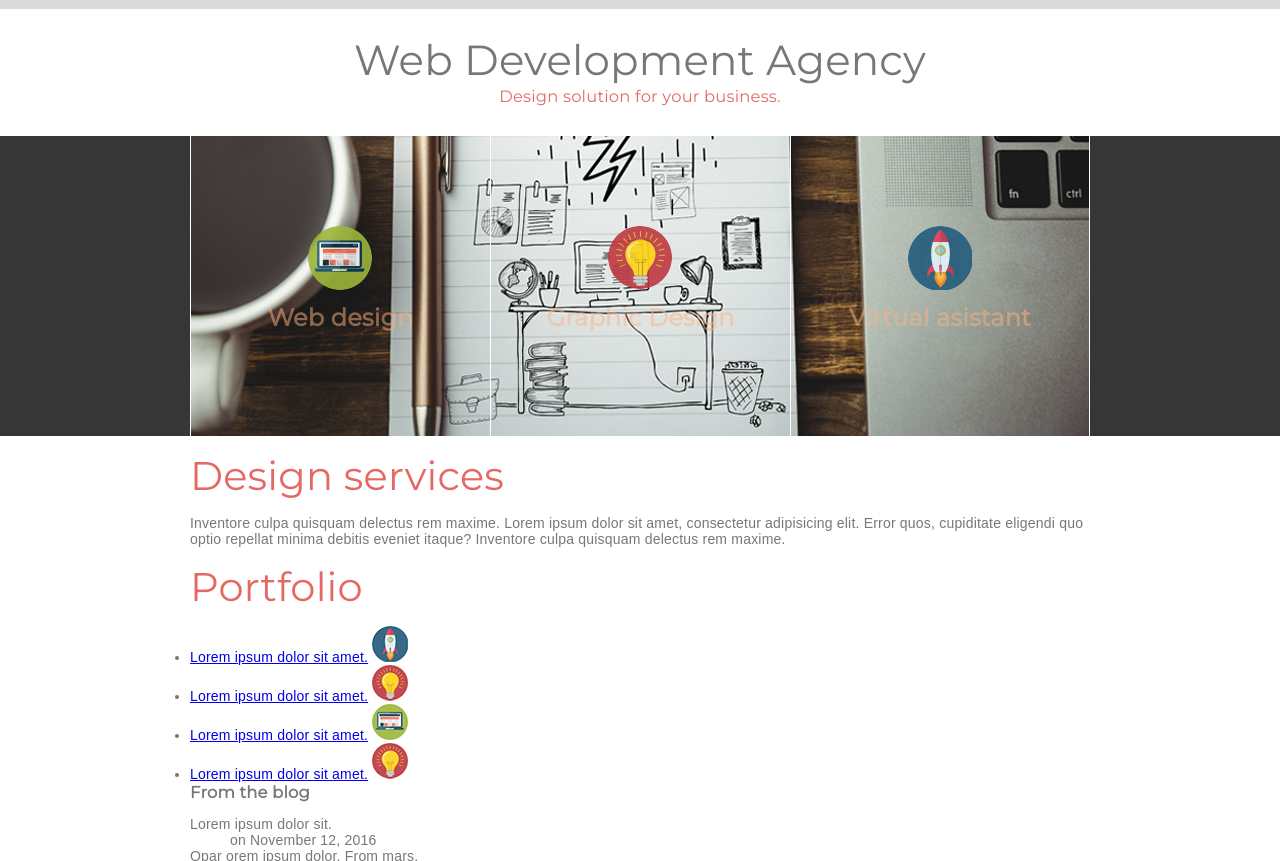
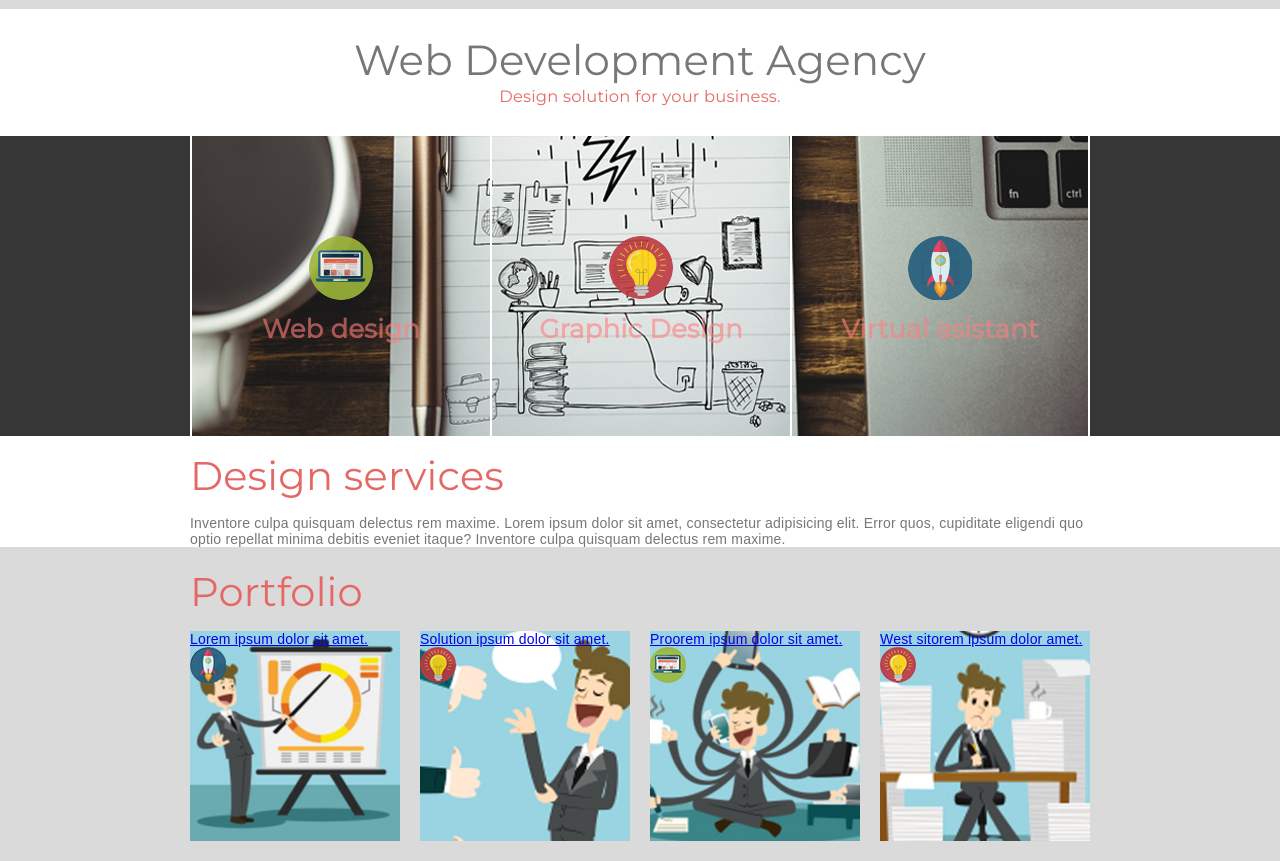
Before and after one commit to zolevs/ResponsiveFrontPage, a plain HTML site: page index.html in a window 1280 px wide. Shown: the part 41-902 px from the top of the page. Drawn offline with Linux system fonts and the light colour scheme.

Commit message:
Portfolio section

```diff
--- a/index.html
+++ b/index.html
@@ -60,7 +60,7 @@
 	<section class="portfolio-samples">
 		<div class="container">
 			<h2>Portfolio</h2>
-			<ul class="portfolio-list">
+			<ul class="portfolio-list clearfix">
 				<li class="port-laptops">
 					<span class="caption">
 						<a href="#">Lorem ipsum dolor sit amet.</a>
@@ -69,19 +69,19 @@
 				</li>
 				<li class="port-acme">
 					<span class="caption">
-						<a href="#">Lorem ipsum dolor sit amet.</a>
+						<a href="#">Solution ipsum dolor sit amet.</a>
 							<img class="sample-icon" src="images/graphic-small.png">
 					</span>
 				</li>
 				<li class="port-demoreel">
 					<span class="caption">
-						<a href="#">Lorem ipsum dolor sit amet.</a>
+						<a href="#">Proorem ipsum dolor sit amet.</a>
 							<img class="sample-icon" src="images/video-small.png">
 					</span>
 				</li>
 				<li class="port-logo">
 					<span class="caption">
-						<a href="#">Lorem ipsum dolor sit amet.</a>
+						<a href="#">West sitorem ipsum dolor amet.</a>
 							<img class="sample-icon" src="images/graphic-small.png">
 					</span>
 				</li>
--- a/styles/style.css
+++ b/styles/style.css
@@ -25,6 +25,30 @@ h2 {
 .container {
 	max-width: 900px;
 	margin: 0 auto;
+}
+
+
+/* ***** Clear Fix */
+
+.clearfix:after {
+	content: ".";
+	display: block;
+	clear: both;
+	visibility: hidden;
+	line-height: 0;
+	height: 0;
+}
+
+.clearfix {
+	display: inline-block;
+}
+
+html[xmlns] .clearfix {
+	display: block;
+}
+
+* html .clearfix {
+	height: 1%;
 }
 
 
@@ -88,21 +112,21 @@ header h3 {
 	width: 33.333%;
 	height: 300px;
 	float: left;
-	border-left: 1px solid #fff;
+	border-left: 2px solid #fff;
 	box-sizing: border-box;
 	text-align: center;
-	padding-top: 90px;
+	padding-top: 100px;
 }
 .feature-list li:last-child {
-	border-right: 1px solid #fff;
+	border-right: 2px solid #fff;
 }
 .feature-list li a {
 	text-decoration: none;
 }
 .feature-title {
-	color: #FFB27F;
-	opacity: 0.5;
-	font-size: 24px;
+	color: #FF7F7F;
+	opacity: 0.6;
+	font-size: 26px;
 	/*font-weight: normal;*/
 	margin-top: 10px;
 
@@ -112,3 +136,34 @@ header h3 {
 	opacity: 1;
 
 }
+/* ***** Portfolio */
+
+.portfolio-samples {
+	background-color: #dadada;
+	padding: 5px 0px 20px 0px;
+}
+.portfolio-list {
+	list-style: none;
+}
+.portfolio-list li {
+	background-color: #555; /*samo kao rezerva u slucaju da nema slika*/
+	width: 210px;
+	height: 210px;
+	float: left;
+	margin-right: 20px;
+}
+.portfolio-list li:last-child {
+	margin-right: 0;
+}
+.port-laptops {
+	background: url(../images/laptops.jpg) center center no-repeat;
+}
+.port-acme {
+	background: url(../images/alogo.jpg) -200px -10px no-repeat;
+}
+.port-demoreel {
+	background: url(../images/acmelogo.jpg) center center no-repeat;
+}
+.port-logo {
+	background: url(../images/tablet.jpg) center center no-repeat;
+}
```
Also changed, not shown: images/acmelogo.gif (deleted), images/alogo.gif (deleted), 1 other file.
